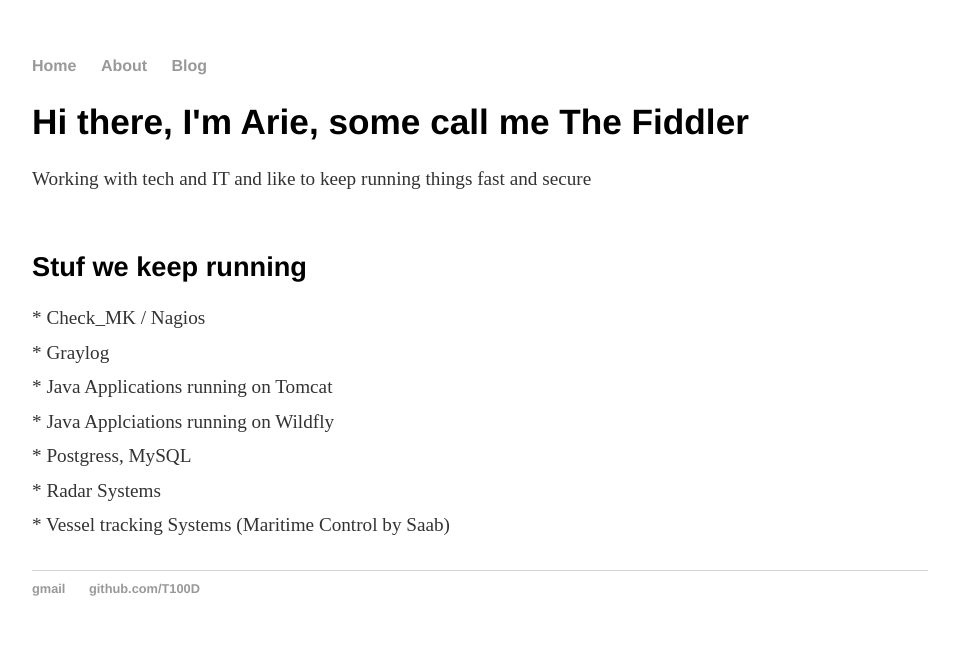
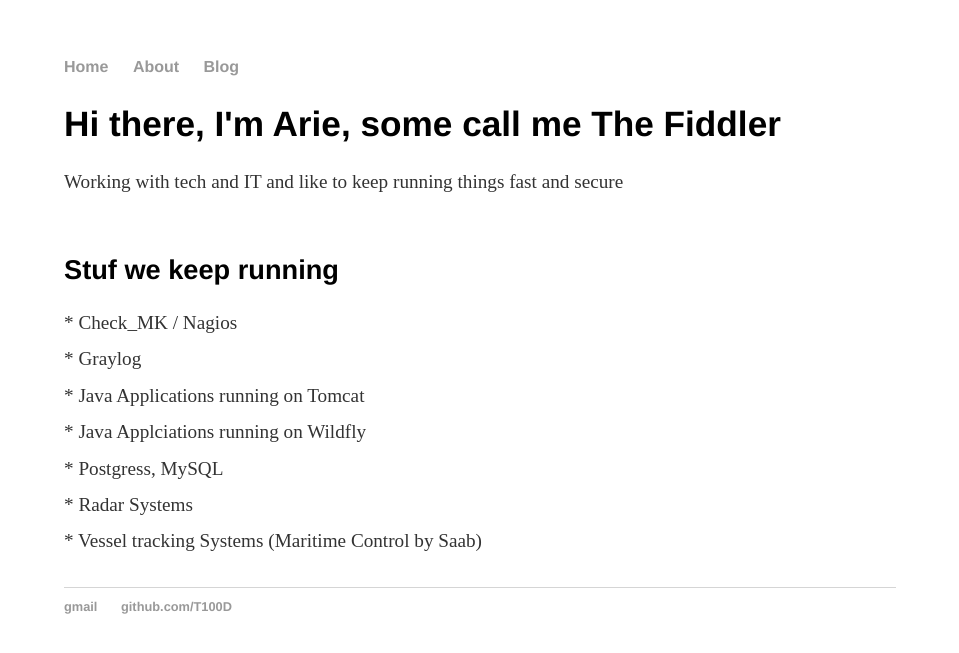
Before and after one commit to T100D/T100D.github.io, a Jekyll site: the page built from index.html, in a window 1280 px wide. Shown: the top 653 px of the page, without its empty margins (160-1119 px from the left). Built offline with Jekyll 4.4.1, drawn with Linux system fonts in a browser that asks for light colours.

Commit message:
Update main.css

```diff
--- a/css/main.css
+++ b/css/main.css
@@ -1,9 +1,9 @@
-body { margin: 60px auto; width: 70%; }
+body { margin: 60px auto; width: 65%; }
 
 a { text-decoration: none; color: #999; }
 a:hover { text-decoration: underline; }
 
-p, ul { font-size: 1.2em; line-height: 0.8em; color: #333; }
+p, ul { font-size: 1.2em; line-height: 0.9em; color: #333; }
 
 h1, h2, h3, h4 { font-family: 'Helvetica', 'Arial', 'Sans-Serif'; }
 h1 { font-size: 2.5em;  }
```
